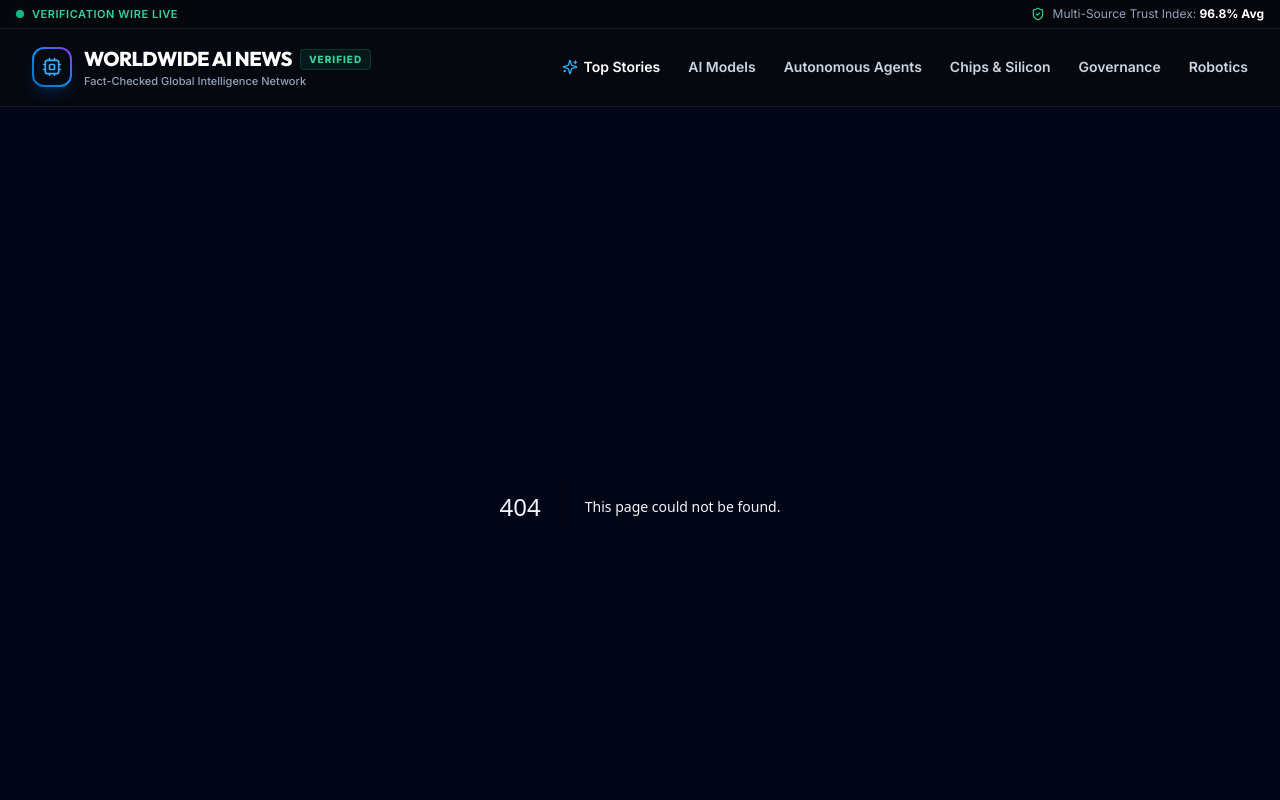
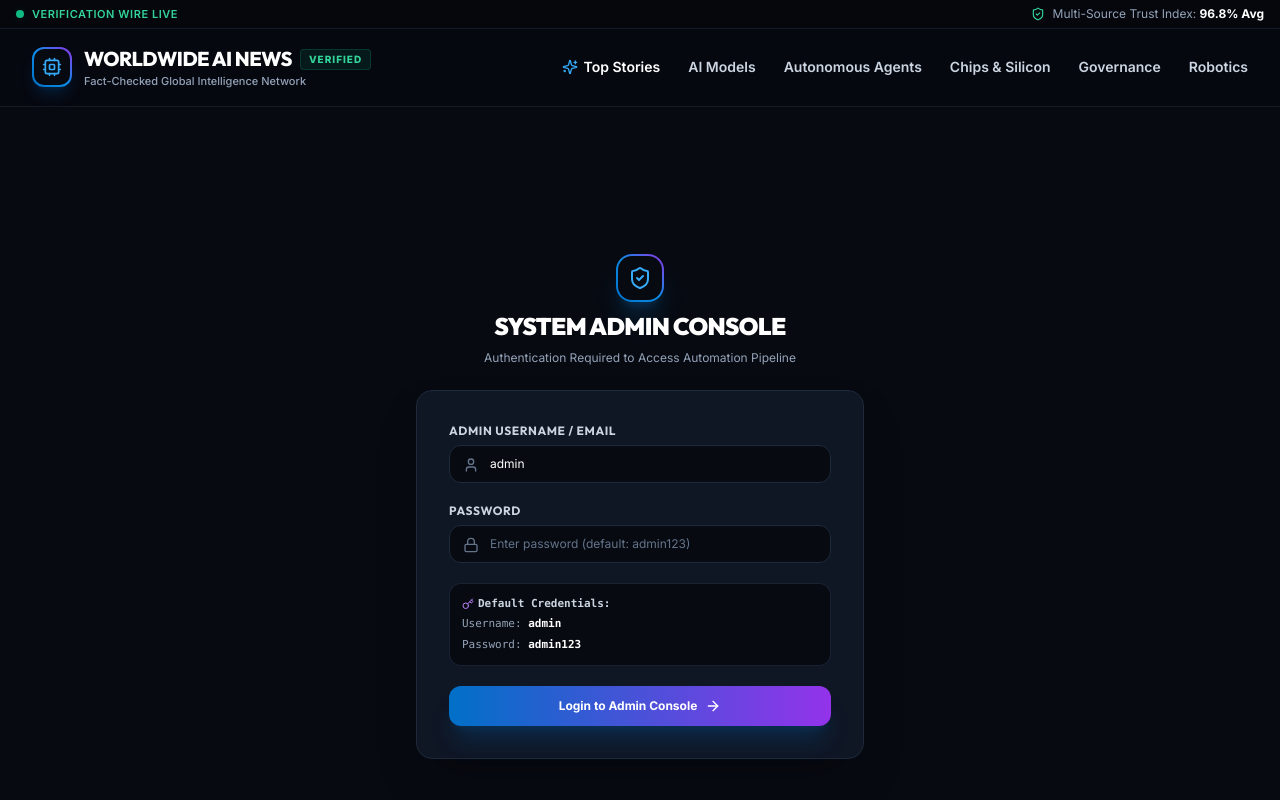
Before and after one commit to ktaha8967-debug/Ai-news-automation-, a Next.js app: page /admin/login in a window 1280 px wide. Before the commit this address had no page. Shown: the top 800 px of the page. Built offline with nearby package versions, Linux system fonts and the light colour scheme; no server answers.

Commit message:
Add Admin Authentication system and Login page

```diff
--- a/src/app/admin/layout.tsx
+++ b/src/app/admin/layout.tsx
@@ -1,4 +1,6 @@
 import React from 'react';
+import { cookies } from 'next/headers';
+import { redirect } from 'next/navigation';
 import { AdminSidebar } from '@/components/AdminSidebar';
 
 export default function AdminLayout({
@@ -6,12 +8,26 @@ export default function AdminLayout({
 }: {
   children: React.ReactNode;
 }) {
+  // Enforce Admin Auth Check
+  const cookieStore = cookies();
+  const token = cookieStore.get('admin_session_token');
+  const isAuthenticated = token?.value === 'authenticated_admin_token_active';
+
+  // Allow login page access without redirect loop
   return (
-    <div className="min-h-screen bg-slate-950 flex text-slate-100">
-      <AdminSidebar />
-      <main className="flex-1 p-6 lg:p-8 overflow-y-auto">
-        {children}
-      </main>
+    <div className="min-h-screen bg-[#070a11] text-slate-100">
+      {isAuthenticated ? (
+        <div className="min-h-screen flex">
+          <AdminSidebar />
+          <main className="flex-1 p-6 lg:p-8 overflow-y-auto">
+            {children}
+          </main>
+        </div>
+      ) : (
+        <div className="w-full">
+          {children}
+        </div>
+      )}
     </div>
   );
 }
--- /dev/null
+++ b/src/app/admin/login/page.tsx
@@ -0,0 +1,129 @@
+'use client';
+
+import React, { useState } from 'react';
+import { useRouter } from 'next/navigation';
+import { ShieldCheck, Lock, User, Key, ArrowRight, Activity, AlertCircle } from 'lucide-react';
+
+export default function AdminLoginPage() {
+  const router = useRouter();
+  const [username, setUsername] = useState('admin');
+  const [password, setPassword] = useState('');
+  const [error, setError] = useState('');
+  const [loading, setLoading] = useState(false);
+
+  const handleSubmit = async (e: React.FormEvent) => {
+    e.preventDefault();
+    setLoading(true);
+    setError('');
+
+    try {
+      const res = await fetch('/api/admin/login', {
+        method: 'POST',
+        headers: { 'Content-Type': 'application/json' },
+        body: JSON.stringify({ username, password }),
+      });
+
+      const data = await res.json();
+
+      if (res.ok && data.success) {
+        router.push('/admin');
+        router.refresh();
+      } else {
+        setError(data.message || 'Invalid admin credentials');
+      }
+    } catch {
+      setError('Connection error. Please try again.');
+    } finally {
+      setLoading(false);
+    }
+  };
+
+  return (
+    <div className="min-h-screen bg-[#070a11] flex items-center justify-center p-4">
+      <div className="w-full max-w-md space-y-6">
+        {/* Brand Logo Header */}
+        <div className="text-center space-y-2">
+          <div className="w-12 h-12 rounded-2xl bg-gradient-to-tr from-brand-600 via-brand-500 to-purple-600 p-0.5 shadow-xl shadow-brand-500/20 mx-auto flex items-center justify-center">
+            <div className="w-full h-full bg-[#070a11] rounded-[14px] flex items-center justify-center">
+              <ShieldCheck className="w-6 h-6 text-brand-400" />
+            </div>
+          </div>
+          <h1 className="text-2xl font-black text-white font-display tracking-tight">
+            SYSTEM ADMIN CONSOLE
+          </h1>
+          <p className="text-xs text-slate-400 font-sans">
+            Authentication Required to Access Automation Pipeline
+          </p>
+        </div>
+
+        {/* Form Card */}
+        <form onSubmit={handleSubmit} className="bg-[#0f1624] border border-slate-800 rounded-2xl p-6 sm:p-8 space-y-5 shadow-2xl">
+          {error && (
+            <div className="bg-rose-950/80 border border-rose-800/60 p-3 rounded-xl flex items-center gap-2 text-xs text-rose-300">
+              <AlertCircle className="w-4 h-4 shrink-0 text-rose-400" />
+              <span>{error}</span>
+            </div>
+          )}
+
+          <div className="space-y-1.5">
+            <label className="text-xs font-bold text-slate-300 uppercase tracking-wider block font-display">
+              Admin Username / Email
+            </label>
+            <div className="relative">
+              <User className="w-4 h-4 text-slate-500 absolute left-3.5 top-3" />
+              <input
+                type="text"
+                value={username}
+                onChange={(e) => setUsername(e.target.value)}
+                required
+                className="w-full bg-[#070a11] border border-slate-800 rounded-xl pl-10 pr-4 py-2.5 text-xs text-white placeholder-slate-500 focus:outline-none focus:border-brand-500 transition-colors"
+                placeholder="admin or admin@ainews.org"
+              />
+            </div>
+          </div>
+
+          <div className="space-y-1.5">
+            <label className="text-xs font-bold text-slate-300 uppercase tracking-wider block font-display">
+              Password
+            </label>
+            <div className="relative">
+              <Lock className="w-4 h-4 text-slate-500 absolute left-3.5 top-3" />
+              <input
+                type="password"
+                value={password}
+                onChange={(e) => setPassword(e.target.value)}
+                required
+                className="w-full bg-[#070a11] border border-slate-800 rounded-xl pl-10 pr-4 py-2.5 text-xs text-white placeholder-slate-500 focus:outline-none focus:border-brand-500 transition-colors"
+                placeholder="Enter password (default: admin123)"
+              />
+            </div>
+          </div>
+
+          {/* Quick Credential Hint */}
+          <div className="bg-[#070a11] p-3 rounded-xl border border-slate-800/80 text-[11px] text-slate-400 space-y-1 font-mono">
+            <div className="flex items-center justify-between text-slate-300 font-semibold">
+              <span className="flex items-center gap-1"><Key className="w-3 h-3 text-purple-400" /> Default Credentials:</span>
+            </div>
+            <p>Username: <strong className="text-white">admin</strong></p>
+            <p>Password: <strong className="text-white">admin123</strong></p>
+          </div>
+
+          <button
+            type="submit"
+            disabled={loading}
+            className="w-full py-3 rounded-xl bg-gradient-to-r from-brand-600 to-purple-600 hover:opacity-95 text-white font-bold text-xs shadow-xl shadow-brand-600/20 transition-all flex items-center justify-center gap-2"
+          >
+            {loading ? (
+              <span>Authenticating...</span>
+            ) : (
+              <>
+                <span>Login to Admin Console</span>
+                <ArrowRight className="w-4 h-4" />
+              </>
+            )}
+          </button>
+        </form>
+      </div>
+    </div>
+  );
+}
--- /dev/null
+++ b/src/app/api/admin/login/route.ts
@@ -0,0 +1,24 @@
+import { NextResponse } from 'next/server';
+import { validateAdminCredentials } from '@/lib/auth';
+
+export async function POST(req: Request) {
+  try {
+    const { username, password } = await req.json();
+
+    if (validateAdminCredentials(username, password)) {
+      const response = NextResponse.json({ success: true, message: 'Authentication successful' });
+      response.cookies.set('admin_session_token', 'authenticated_admin_token_active', {
+        httpOnly: true,
+        secure: process.env.NODE_ENV === 'production',
+        sameSite: 'lax',
+        path: '/',
+        maxAge: 60 * 60 * 24 * 7 // 7 days
+      });
+      return response;
+    }
+
+    return NextResponse.json({ success: false, message: 'Invalid username or password' }, { status: 401 });
+  } catch (err: any) {
+    return NextResponse.json({ success: false, message: 'Server error during authentication' }, { status: 500 });
+  }
+}
--- /dev/null
+++ b/src/app/api/admin/logout/route.ts
@@ -0,0 +1,7 @@
+import { NextResponse } from 'next/server';
+
+export async function POST() {
+  const response = NextResponse.json({ success: true, message: 'Logged out successfully' });
+  response.cookies.delete('admin_session_token');
+  return response;
+}
--- a/src/components/AdminSidebar.tsx
+++ b/src/components/AdminSidebar.tsx
@@ -2,11 +2,12 @@
 
 import React from 'react';
 import Link from 'next/link';
-import { usePathname } from 'next/navigation';
-import { LayoutDashboard, Zap, FileText, ShieldCheck, ListOrdered, Settings, ArrowLeft, Activity } from 'lucide-react';
+import { usePathname, useRouter } from 'next/navigation';
+import { LayoutDashboard, Zap, FileText, ShieldCheck, ListOrdered, ArrowLeft, Activity, LogOut } from 'lucide-react';
 
 export const AdminSidebar = () => {
   const pathname = usePathname();
+  const router = useRouter();
 
   const links = [
     { name: 'Dashboard Overview', href: '/admin', icon: LayoutDashboard },
@@ -16,16 +17,22 @@ export const AdminSidebar = () => {
     { name: 'System Logs & Retries', href: '/admin/logs', icon: ListOrdered },
   ];
 
+  const handleLogout = async () => {
+    await fetch('/api/admin/logout', { method: 'POST' });
+    router.push('/admin/login');
+    router.refresh();
+  };
+
   return (
-    <aside className="w-64 bg-slate-900 border-r border-slate-800 p-4 min-h-screen flex flex-col justify-between shrink-0">
+    <aside className="w-64 bg-[#0a0e18] border-r border-slate-800/80 p-4 min-h-screen flex flex-col justify-between shrink-0 font-sans">
       <div className="space-y-6">
         <div className="flex items-center gap-2.5 px-2">
-          <div className="w-8 h-8 rounded-lg bg-gradient-to-tr from-brand-600 to-purple-600 flex items-center justify-center font-bold text-white">
+          <div className="w-8 h-8 rounded-lg bg-gradient-to-tr from-brand-600 to-purple-600 flex items-center justify-center font-bold text-white shadow-lg">
             <Activity className="w-4 h-4" />
           </div>
           <div>
             <span className="font-extrabold text-sm text-white block leading-tight font-display">SYSTEM ADMIN</span>
-            <span className="text-[10px] text-brand-400 font-medium uppercase tracking-wider">Automation Console</span>
+            <span className="text-[10px] text-brand-400 font-semibold uppercase tracking-wider">Authenticated Console</span>
           </div>
         </div>
 
@@ -54,7 +61,7 @@ export const AdminSidebar = () => {
       </div>
 
       <div className="pt-4 border-t border-slate-800 space-y-3">
-        <div className="bg-slate-950 p-3 rounded-xl border border-slate-800/80 text-[11px] text-slate-400 space-y-1">
+        <div className="bg-[#05070d] p-3 rounded-xl border border-slate-800/80 text-[11px] text-slate-400 space-y-1 font-mono">
           <div className="flex items-center justify-between font-semibold text-slate-300">
             <span>Groq Engine:</span>
             <span className="text-emerald-400">{process.env.GROQ_API_KEY ? 'Active' : 'Fallback'}</span>
@@ -62,13 +69,23 @@ export const AdminSidebar = () => {
           <p className="text-[10px] text-slate-500">Model: llama-3.3-70b-versatile</p>
         </div>
 
-        <Link
-          href="/"
-          className="flex items-center gap-2 text-xs text-slate-400 hover:text-white px-2 py-1 transition-colors"
-        >
-          <ArrowLeft className="w-3.5 h-3.5" />
-          <span>Return to Public Portal</span>
-        </Link>
+        <div className="flex items-center justify-between gap-2 pt-1">
+          <Link
+            href="/"
+            className="flex items-center gap-1.5 text-xs text-slate-400 hover:text-white transition-colors"
+          >
+            <ArrowLeft className="w-3.5 h-3.5" />
+            <span>Public Site</span>
+          </Link>
+
+          <button
+            onClick={handleLogout}
+            className="flex items-center gap-1.5 text-xs text-rose-400 hover:text-rose-300 transition-colors bg-rose-950/40 hover:bg-rose-950 px-2.5 py-1 rounded-md border border-rose-800/40 font-semibold"
+          >
+            <LogOut className="w-3 h-3" />
+            <span>Logout</span>
+          </button>
+        </div>
       </div>
     </aside>
   );
--- /dev/null
+++ b/src/lib/auth.ts
@@ -0,0 +1,22 @@
+import { cookies } from 'next/headers';
+
+const ADMIN_PASSWORD = process.env.ADMIN_PASSWORD || 'admin123';
+const ADMIN_USERNAME = process.env.ADMIN_USERNAME || 'admin';
+const AUTH_COOKIE = 'admin_session_token';
+
+export function validateAdminCredentials(username: string, pass: string): boolean {
+  return (
+    (username.trim().toLowerCase() === ADMIN_USERNAME.toLowerCase() || username.trim().toLowerCase() === 'admin@ainews.org') &&
+    pass === ADMIN_PASSWORD
+  );
+}
+
+export function isServerAuthenticated(): boolean {
+  try {
+    const cookieStore = cookies();
+    const token = cookieStore.get(AUTH_COOKIE);
+    return token?.value === 'authenticated_admin_token_active';
+  } catch {
+    return false;
+  }
+}
```
